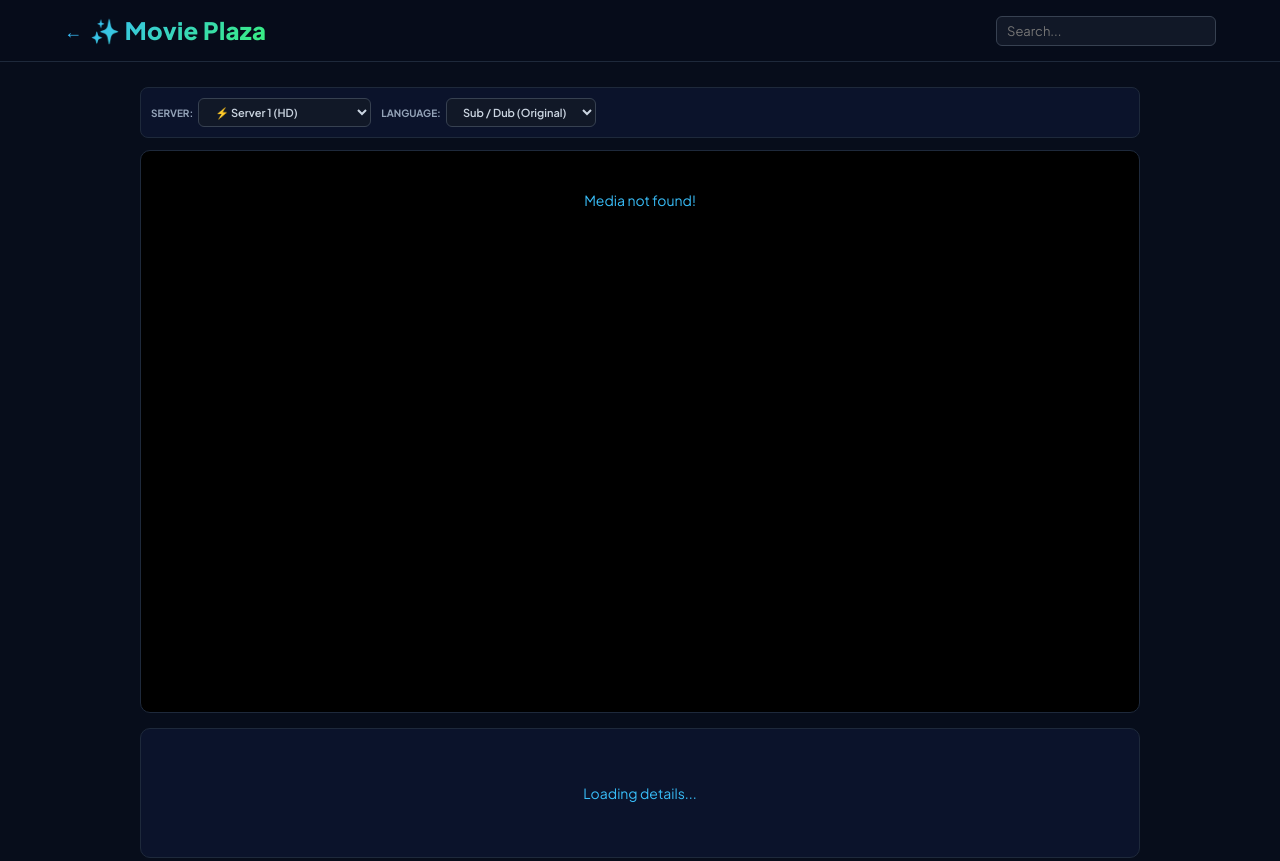
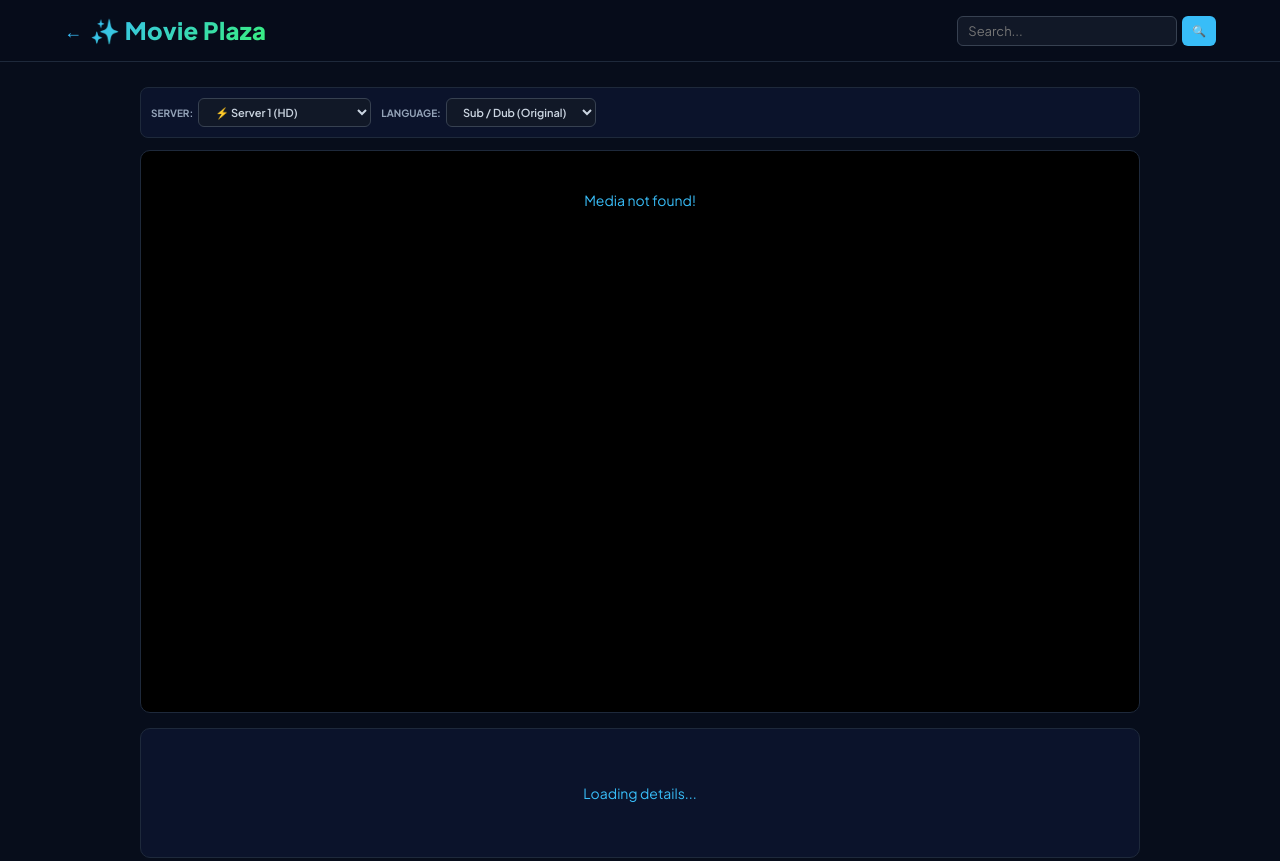
Before and after one commit to mdsujo420/cinema-plaza, a plain HTML site: page player.html in a window 1280 px wide. Shown: the top 861 px of the page. Drawn offline with Linux system fonts and the light colour scheme.

Commit message:
Update player.html

```diff
--- a/player.html
+++ b/player.html
@@ -51,6 +51,10 @@
             text-decoration: none;
             letter-spacing: 0.3px;
         }
+        .search-bar {
+            display: flex;
+            gap: 5px;
+        }
         .search-bar input {
             padding: 6px 10px;
             width: 130px;
@@ -60,6 +64,16 @@
             color: #fff;
             outline: none;
             font-size: 11px;
+        }
+        .search-bar button {
+            background: #38bdf8;
+            border: none;
+            padding: 6px 10px;
+            border-radius: 6px;
+            color: #070d1b;
+            font-weight: 700;
+            font-size: 11px;
+            cursor: pointer;
         }
         @media (min-width: 768px) {
             header { padding: 15px 5%; }
@@ -229,7 +243,8 @@
             <a href="index.html" class="logo">✨ Movie Plaza</a>
         </div>
         <div class="search-bar">
-            <input type="text" placeholder="Search..." disabled>
+            <input type="text" id="searchInput" placeholder="Search..." onkeypress="if(event.key === 'Enter') handleSearch()">
+            <button onclick="handleSearch()">🔍</button>
         </div>
     </header>
 
@@ -296,6 +311,13 @@
 
         let mediaDetails = null;
 
+        function handleSearch() {
+            const query = document.getElementById('searchInput').value.trim();
+            if(query) {
+                window.location.href = `index.html?search=${encodeURIComponent(query)}`;
+            }
+        }
+
         async function fetchDetails() {
             if(!id) {
                 document.getElementById('videoWrapper').innerHTML = '<div class="loader">Media not found!</div>';
@@ -361,15 +383,13 @@
             const year = mediaDetails.year || '2026';
             const rating = mediaDetails.score ? mediaDetails.score.toFixed(1) : '8.0';
             const overview = mediaDetails.synopsis || 'No description available.';
-            const episodesCount = mediaDetails.episodes || 12;
 
-            // Enable Season and Episode selectors for Anime as well
-            document.getElementById('seasonGroup').style.display = 'flex';
+            // Fix for long-running anime like One Piece or fixed episode counts
+            let episodesCount = mediaDetails.episodes || 100;
+            if(episodesCount > 1200 || !episodesCount) episodesCount = 1000; // safe max cap or full list generation
+
+            document.getElementById('seasonGroup').style.display = 'none'; // Anime usually handled by total episodes / absolute ep indexing in vidsrc
             document.getElementById('episodeGroup').style.display = 'flex';
-
-            // For anime, mock/default seasons or single season with total episodes
-            let sOptions = `<option value="1" data-eps="${episodesCount}">Season 1 (${episodesCount} Eps)</option>`;
-            document.getElementById('seasonSelect').innerHTML = sOptions;
 
             let epOptions = '';
             for(let i = 1; i <= episodesCount; i++) {
@@ -384,7 +404,7 @@
                 <div class="media-meta">
                     <span>⭐ ${rating}</span>
                     <span>📅 ${year}</span>
-                    <span>⚡ ANIME (${episodesCount} Episodes)</span>
+                    <span>⚡ ANIME (${mediaDetails.episodes || 'Ongoing'} Episodes)</span>
                 </div>
                 <div class="media-desc">${overview}</div>
             `;
@@ -492,7 +512,6 @@
                 }
             }
 
-            // Correct sandbox configuration to allow streaming playback and block annoying popups/redirects
             document.getElementById('videoWrapper').innerHTML = `<iframe src="${embedUrl}" sandbox="allow-scripts allow-same-origin allow-forms allow-popups" allowfullscreen></iframe>`;
         }
 
```
